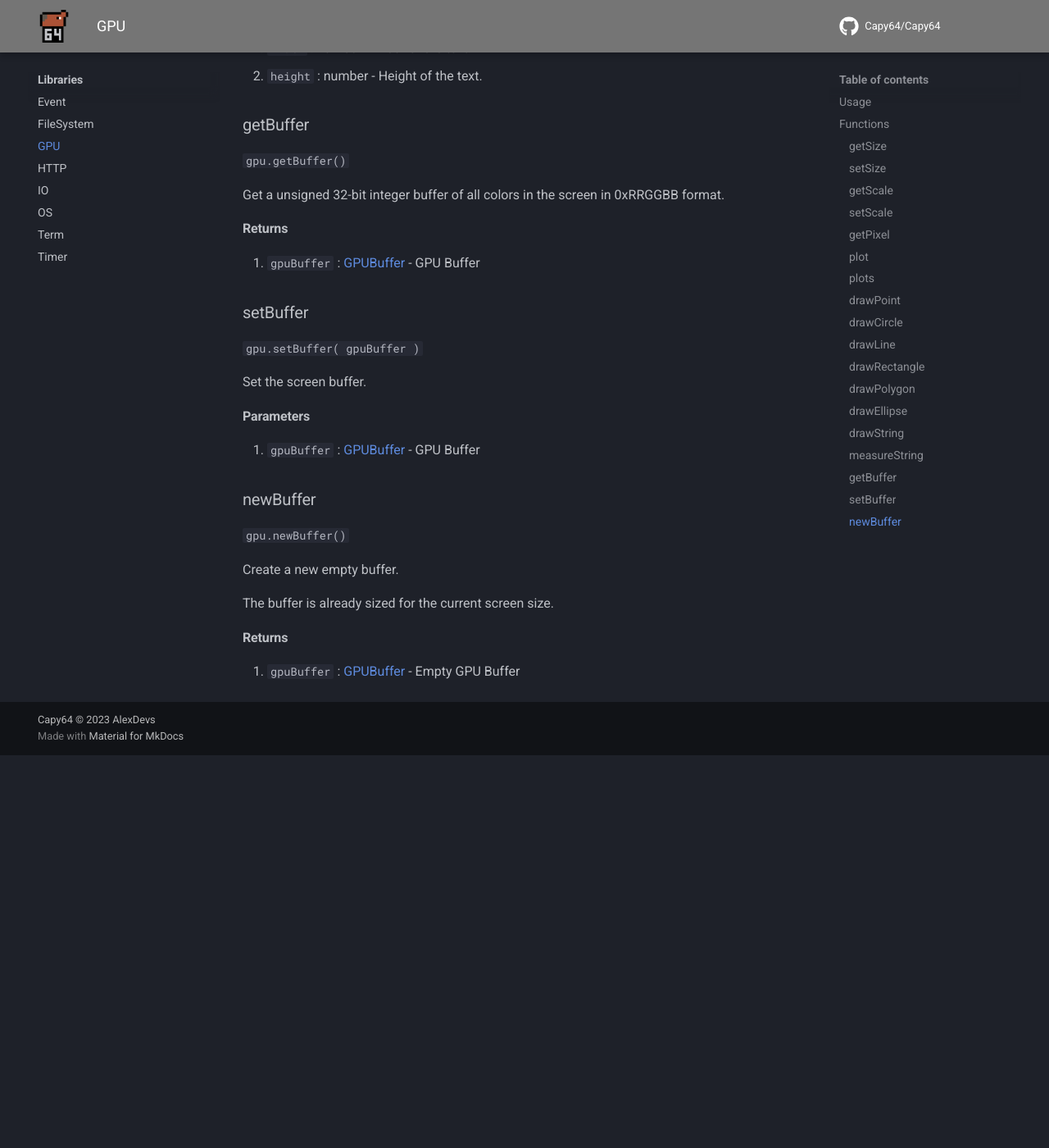
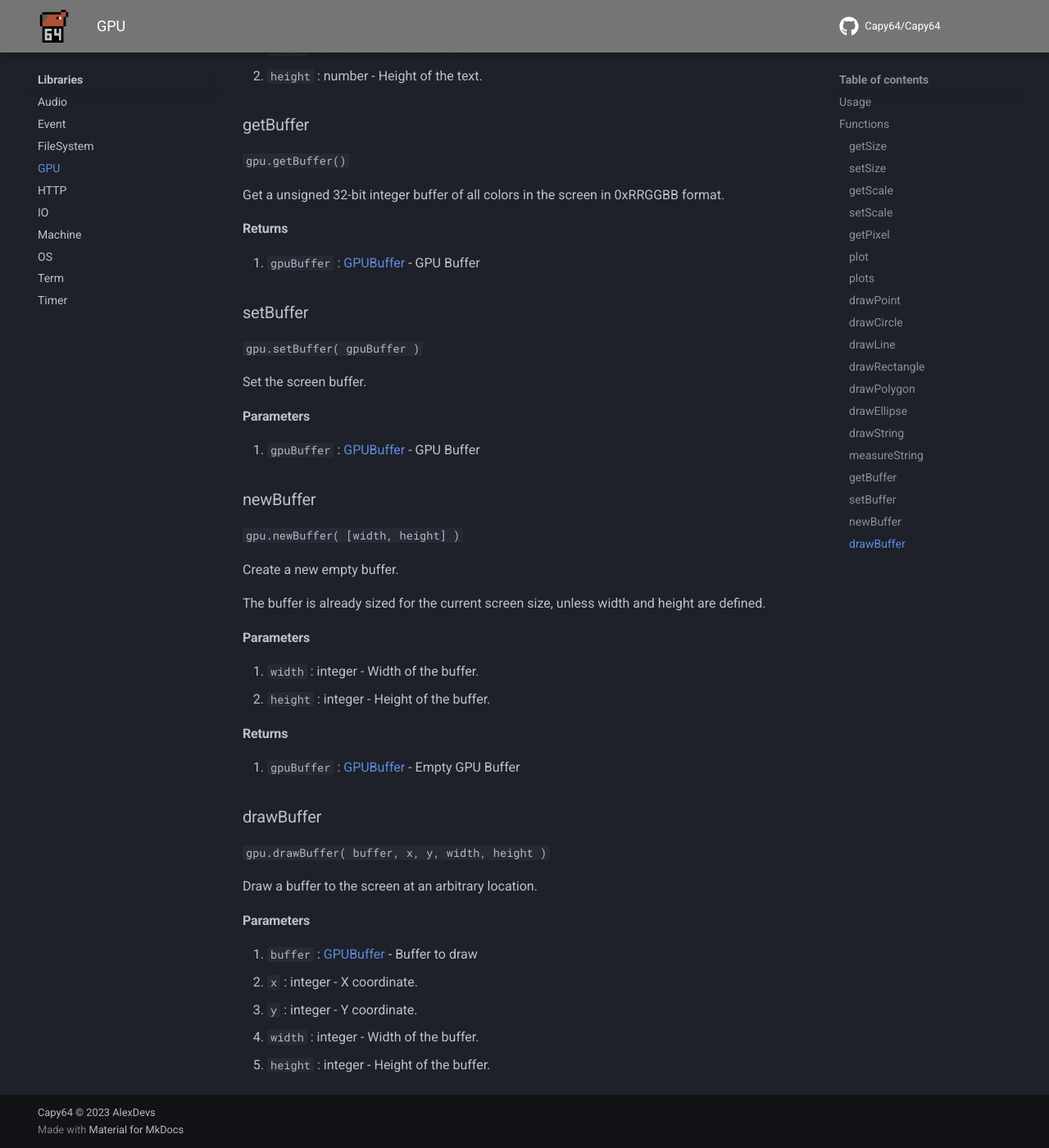
Before and after one commit to Ale32bit/Capy64-docs, an MkDocs documentation site: the page built from docs/Libraries/gpu.md, in a window 1280 px wide and 1400 px high, scrolled down 5816 px. Shown: the whole window at 82% size. Built offline with MkDocs 1.6.1 and Material for MkDocs 9.7.7, drawn with Linux system fonts in a browser that asks for light colours; comment, search, counter and statistics services are not loaded; before the commit the page ends 6737 px from its top, so only the background shows below that.

Commit message:
Updated to v0.0.7-alpha

```diff
--- a/docs/Libraries/gpu.md
+++ b/docs/Libraries/gpu.md
@@ -251,12 +251,31 @@ Set the screen buffer.
 
 ### newBuffer
 
-`gpu.newBuffer()`
+`gpu.newBuffer( [width, height] )`
 
 Create a new empty buffer.
 
-The buffer is already sized for the current screen size.
+The buffer is already sized for the current screen size, unless width and height are defined.
+
+#### Parameters
+
+1. `width` : integer - Width of the buffer.
+2. `height` : integer - Height of the buffer.
 
 #### Returns
 
 1. `gpuBuffer` : [GPUBuffer](/Objects/GPUBuffer/) - Empty GPU Buffer
+
+### drawBuffer
+
+`gpu.drawBuffer( buffer, x, y, width, height )`
+
+Draw a buffer to the screen at an arbitrary location.
+
+#### Parameters
+
+1. `buffer` : [GPUBuffer](/Objects/GPUBuffer/) - Buffer to draw
+2. `x` : integer - X coordinate.
+2. `y` : integer - Y coordinate.
+2. `width` : integer - Width of the buffer.
+2. `height` : integer - Height of the buffer.
```
Also changed, not shown: docs/Events/audio_end.md (added, +8 -0 lines), docs/Events/screen_resize.md (added, +7 -0 lines), docs/Libraries/audio.md (added, +87 -0 lines), docs/Libraries/fs.md (+4 -1 lines), docs/Libraries/machine.md (added, +64 -0 lines), docs/Libraries/os.md (+0 -23 lines), docs/Libraries/term.md (+28 -0 lines).
